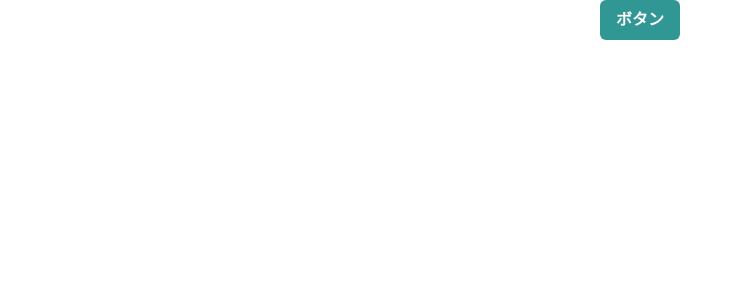
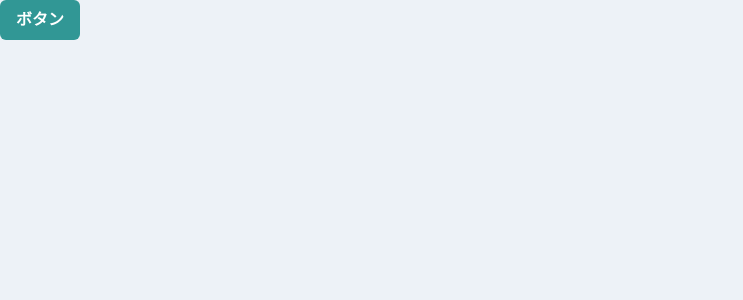
Before and after one commit to canopus-m-satoshi/react-app-with-chakraUI, a React (Create React App) app: page / in a window 1280 px wide. Shown: the top 300 px of the page, without its empty margins (0-743 px from the left). Built offline with nearby package versions, Linux system fonts and the light colour scheme.

Commit message:
65. Globalなスタイルを設定する https://www.udemy.com/course/react_stepup/learn/lecture/24823696#content

```diff
--- a/src/App.tsx
+++ b/src/App.tsx
@@ -1,10 +1,10 @@
 import { Button, ChakraProvider } from "@chakra-ui/react";
-import "./styles.css";
+import theme from "./tehme/theme";
 
 export default function App() {
   return (
     <div className="App">
-      <ChakraProvider>
+      <ChakraProvider theme={theme}>
         <Button colorScheme="teal">ボタン</Button>
       </ChakraProvider>
     </div>
--- /dev/null
+++ b/src/tehme/theme.ts
@@ -0,0 +1,14 @@
+import { extendTheme } from "@chakra-ui/react";
+
+const theme = extendTheme({
+  styles: {
+    global: {
+      body: {
+        backgroundColor: "gray.100",
+        color: "gray.800"
+      }
+    }
+  }
+});
+
+export default theme;
```
